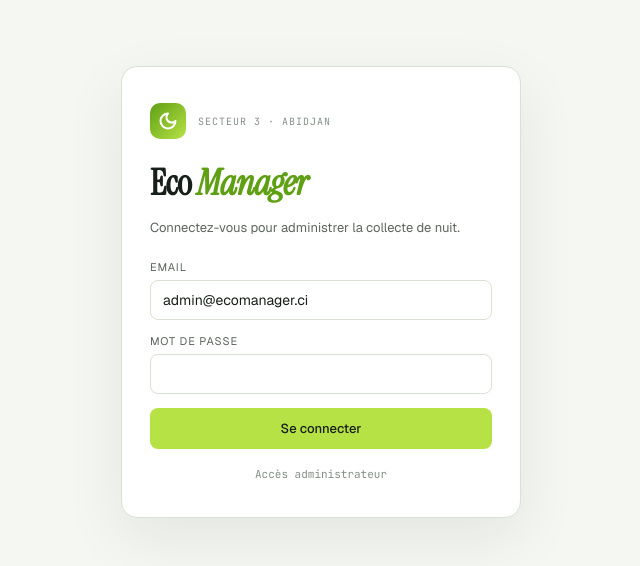
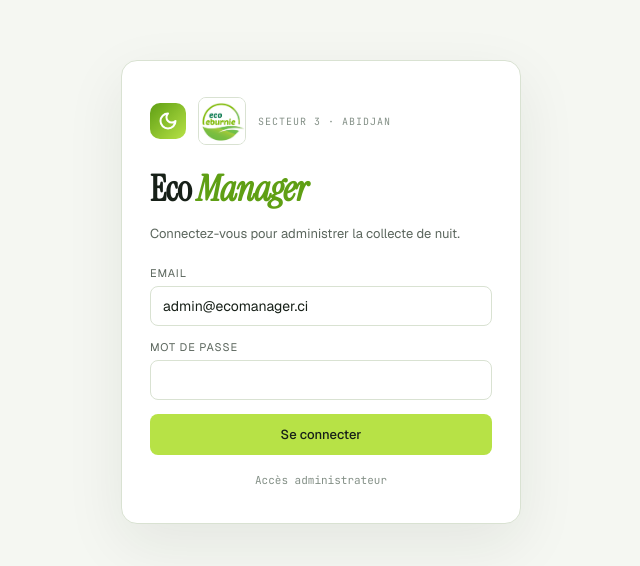
Before and after one commit to MDylan95/eco, a React (Vite) app in the folder frontend/: page /login in a window 1280 px wide. Shown: the part 108-674 px from the top of the page, without its empty margins (319-959 px from the left). Built offline with nearby package versions, Linux system fonts and the light colour scheme; no server answers.

Commit message:
style: add Eco Eburnie logo

```diff
--- a/frontend/src/App.jsx
+++ b/frontend/src/App.jsx
@@ -24,6 +24,7 @@
       <header className="topbar">
         <Link to="/" className="brand">
           <div className="brand-mark"><Moon size={18} strokeWidth={2.4} /></div>
+          <img className="brand-logo" src="/icons/images%20(1).jpeg" alt="Eco Eburnie" />
           <div>
             <div className="brand-name">Eco <em>Manager</em></div>
             <div className="mono" style={{ fontSize: 10, color: "var(--text-mute)", letterSpacing: "0.08em" }}>
--- a/frontend/src/pages/Login.jsx
+++ b/frontend/src/pages/Login.jsx
@@ -30,6 +30,7 @@
       <div className="login-card">
         <div style={{ display: "flex", alignItems: "center", gap: 12, marginBottom: 20 }}>
           <div className="brand-mark"><Moon size={20} strokeWidth={2.4} /></div>
+          <img className="brand-logo login-brand-logo" src="/icons/images%20(1).jpeg" alt="Eco Eburnie" />
           <div className="mono" style={{ fontSize: 10, color: "var(--text-mute)", letterSpacing: "0.1em" }}>
             SECTEUR 3 · ABIDJAN
           </div>
--- a/frontend/src/styles.css
+++ b/frontend/src/styles.css
@@ -148,6 +148,18 @@
   display: flex; align-items: center; justify-content: center;
   color: #ffffff;
 }
+.brand-logo {
+  width: 42px;
+  height: 42px;
+  border-radius: 8px;
+  object-fit: cover;
+  border: 1px solid var(--border);
+  background: #ffffff;
+}
+.login-brand-logo {
+  width: 48px;
+  height: 48px;
+}
 .brand-name { font-family: var(--font-serif); font-size: 20px; }
 .brand-name em { color: var(--lime); font-style: italic; }
 
@@ -279,6 +291,7 @@
   .login-title { font-size: 30px; }
   .nav { gap: 0; }
   .nav a { padding: 6px 10px; font-size: 12px; }
+  .brand-logo { display: none; }
 }
 
 @media (max-width: 560px) {
--- a/frontend/vite.config.js
+++ b/frontend/vite.config.js
@@ -7,7 +7,7 @@
     react(),
     VitePWA({
       registerType: "autoUpdate",
-      includeAssets: ["favicon.svg", "apple-touch-icon.png", "icons/*.png"],
+      includeAssets: ["favicon.svg", "apple-touch-icon.png", "icons/*.png", "icons/*.jpeg"],
       manifest: {
         name: "Eco Manager · Secteur 3",
         short_name: "Eco Manager",
@@ -65,7 +65,7 @@
         ],
       },
       workbox: {
-        globPatterns: ["**/*.{js,css,html,svg,png,ico,woff2}"],
+        globPatterns: ["**/*.{js,css,html,svg,png,jpg,jpeg,ico,woff2}"],
         runtimeCaching: [
           {
             urlPattern: /^https:\/\/fonts\.googleapis\.com\/.*/i,
```
Also changed, not shown: frontend/public/icons/images (1).jpeg (added).
